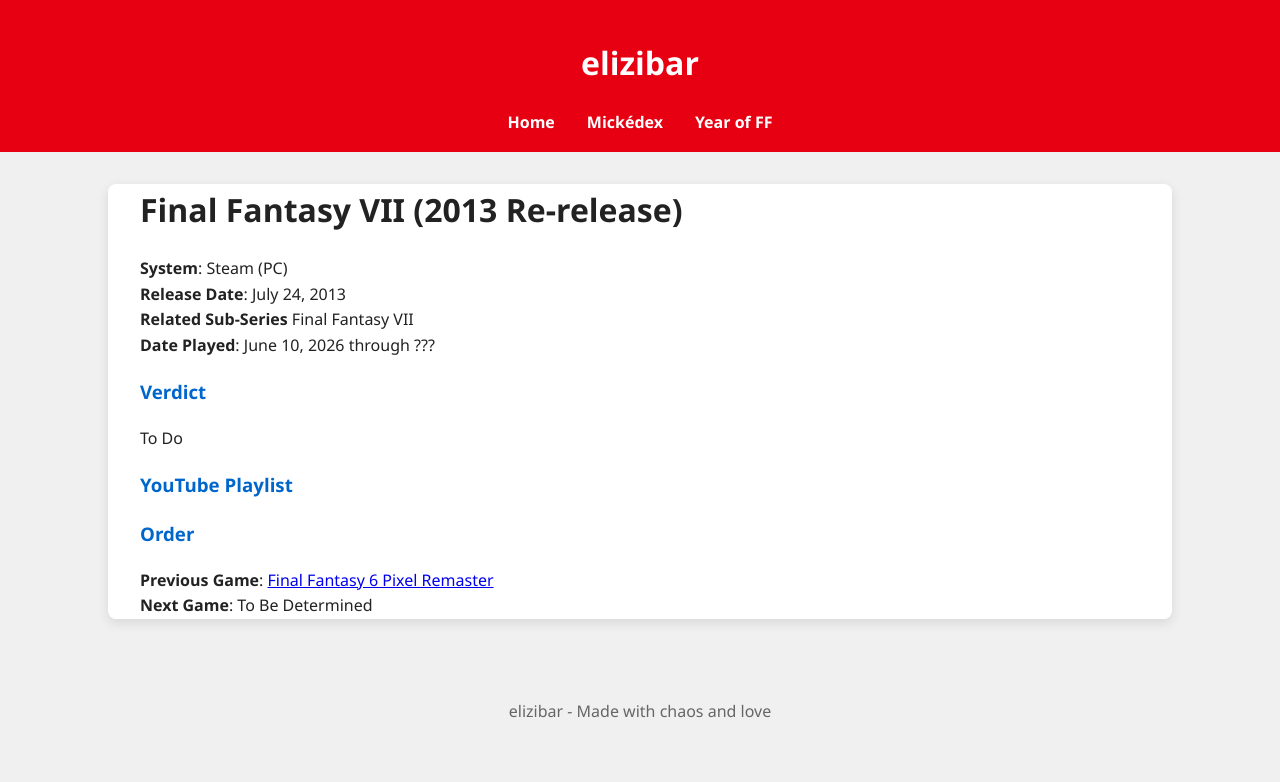
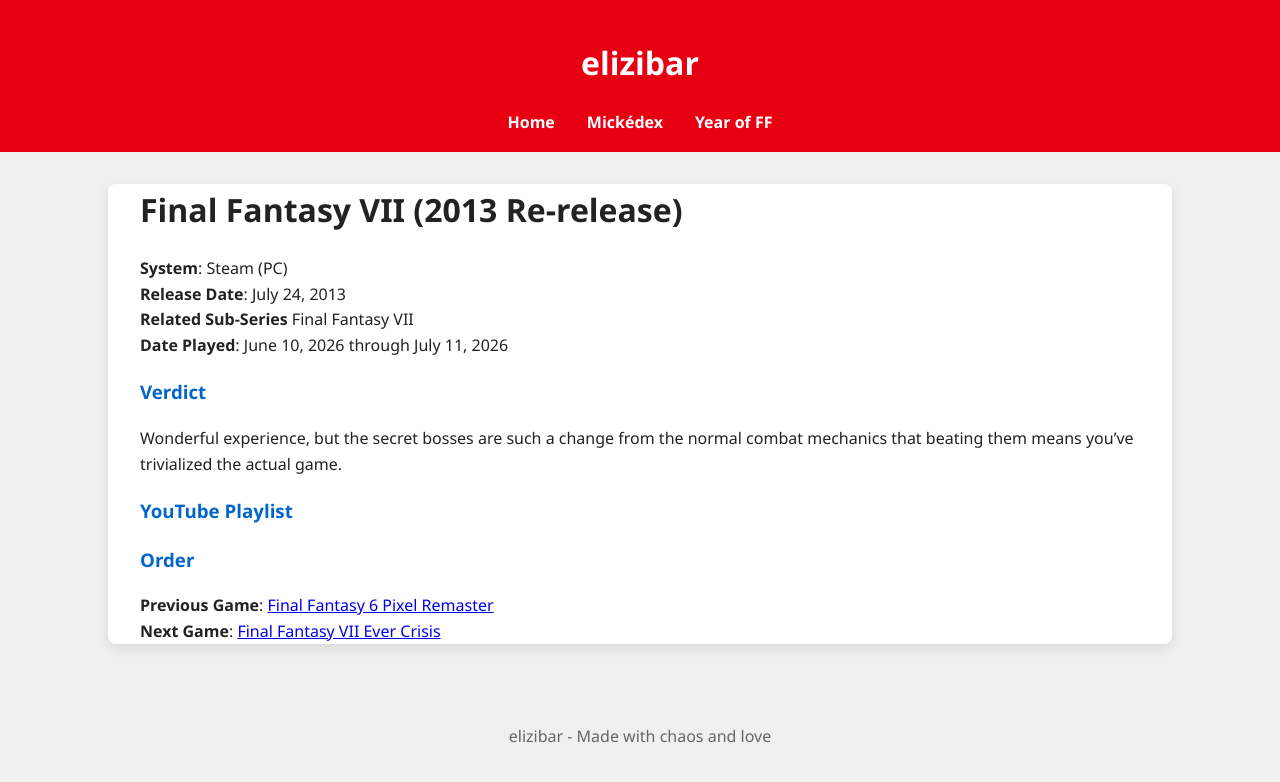
Before and after one commit to elizibar/elizibar.github.io, a Jekyll site: the page built from yearoffinalfantasy/ff72013.md, in a window 1280 px wide. Shown: the top 782 px of the page. Built offline with Jekyll 4.4.1, drawn with Linux system fonts in a browser that asks for light colours.

Commit message:
Beat FF7

```diff
--- a/yearoffinalfantasy/ff72013.md
+++ b/yearoffinalfantasy/ff72013.md
@@ -9,13 +9,13 @@
 **System**:  Steam (PC)
 **Release Date**:  July 24, 2013
 **Related Sub-Series**  Final Fantasy VII
-**Date Played**:  June 10, 2026 through ???
+**Date Played**:  June 10, 2026 through July 11, 2026
 
 ### Verdict
-To Do
+Wonderful experience, but the secret bosses are such a change from the normal combat mechanics that beating them means you've trivialized the actual game.
 
 ### YouTube Playlist
 
 ### Order
 **Previous Game**:  [Final Fantasy 6 Pixel Remaster](/yearoffinalfantasy/ff6pr/)
-**Next Game**:  To Be Determined
+**Next Game**:  [Final Fantasy VII Ever Crisis](/yearoffinalfantasy/ff7evercrisis/)
```
Also changed, not shown: yearoffinalfantasy/ff7evercrisis.md (added, +21 -0 lines), yearoffinalfantasy/index.md (+1 -1 lines).
